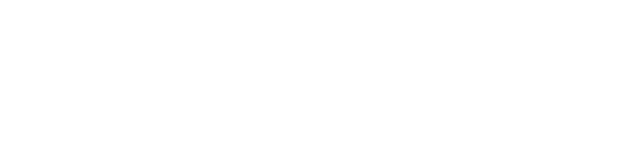
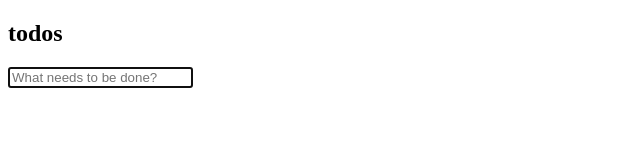
Before and after one commit to Necritto/todo, a website: page index.html in a window 1280 px wide. Shown: the whole page, without its empty margins (0-640 px from the left). Drawn offline with Linux system fonts and the light colour scheme.

Commit message:
Feature: added basic html [ref:no-ref]

```diff
--- a/index.html
+++ b/index.html
@@ -10,6 +10,14 @@
 </head>
 
 <body>
+
+  <section class="todo">
+    <header class="header">
+      <h1 class="header_title">todos</h1>
+      <input class="header_input" type="text" placeholder="What needs to be done?" autofocus>
+    </header>
+  </section>
+
   <script src="src/js/index.js"></script>
 </body>
 
```
